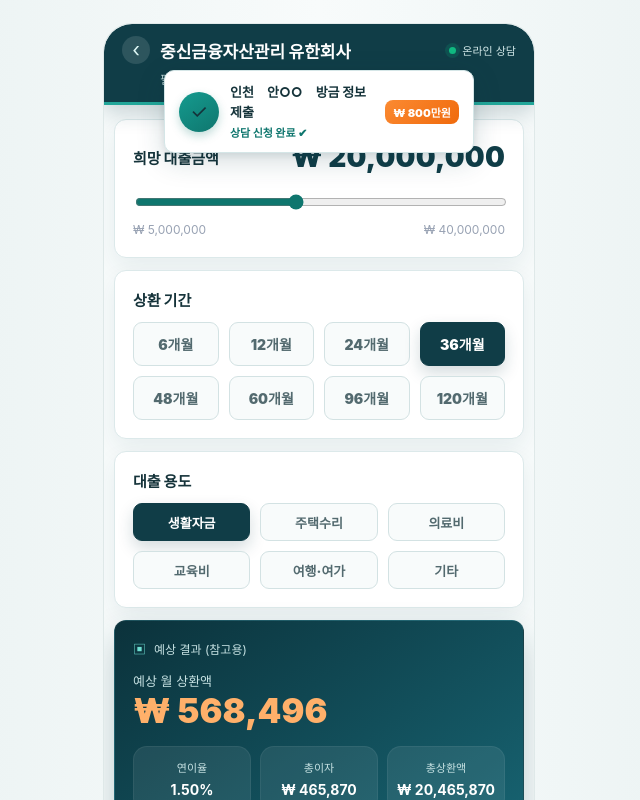
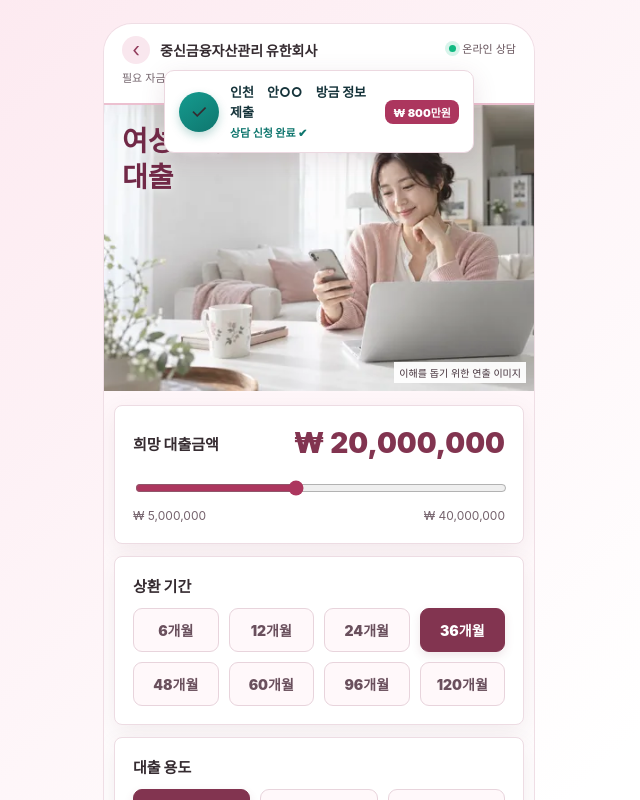
Before and after one commit to allanfetzer379-hub/loan-landing-g, a plain HTML site: page index.html in a window 1280 px wide. Shown: the top 800 px of the page, without its empty margins (321-961 px from the left). Drawn offline with Linux system fonts and the light colour scheme; no server answers.

Commit message:
Add blush women-focused visual theme without changing form logic

```diff
--- a/index.html
+++ b/index.html
@@ -218,6 +218,7 @@
       .stat b{font-size:12px}
     }
   </style>
+  <link rel="stylesheet" href="women-theme.css?v=20260927">
 </head>
 <body>
 <div class="app">
@@ -230,6 +231,11 @@
   </header>
 
   <main id="estimateScreen" class="screen active">
+    <section class="women-hero" aria-labelledby="women-title">
+      <img src="women-home-480.webp" srcset="women-home-480.webp 480w, women-home-960.webp 960w" sizes="(max-width:430px) 100vw, 430px" width="960" height="640" alt="집에서 휴대전화와 노트북을 사용하는 여성의 예시 이미지" fetchpriority="high" decoding="async">
+      <h1 id="women-title">여성 전용<br>대출</h1>
+      <span class="image-disclaimer">이해를 돕기 위한 연출 이미지</span>
+    </section>
     <section class="estimate">
       <div class="card calc-card">
         <div class="row-title">
--- /dev/null
+++ b/women-theme.css
@@ -0,0 +1,52 @@
+:root {
+  --navy: #823450;
+  --navy2: #9d3b61;
+  --blue: #ac365e;
+  --gold: #ac365e;
+  --gold2: #c04975;
+  --ink: #352b30;
+  --muted: #74656d;
+  --line: #eddce3;
+  --soft: #fff4f7;
+  --shadow: 0 8px 24px rgba(107, 45, 68, .08);
+}
+body { background: linear-gradient(150deg, #fce5ed 0%, #fff 70%); }
+.app { background: linear-gradient(180deg, #fff0f5, #fff 850px); box-shadow: 0 0 0 1px #efdee5; }
+.top { background: #fff; color: var(--ink); border-bottom: 2px solid #ecc0d0; box-shadow: 0 3px 14px #6831480a; }
+.brand-row { gap: 8px; align-items: flex-start; }
+.brand-name { font-size: 14px; white-space: normal; overflow: visible; overflow-wrap: anywhere; line-height: 1.5; }
+.back-dot { background: #f9e7ee; color: #913b5b; }
+.status { color: #66535b; padding-top: 4px; }
+.sub-head { color: #74656d; margin-left: 0; line-height: 1.6; font-size: 11px; }
+.women-hero { position: relative; aspect-ratio: 3 / 2; overflow: hidden; }
+.women-hero img { width: 100%; height: 100%; display: block; object-fit: cover; }
+.women-hero h1 { position: absolute; top: 18px; left: 18px; margin: 0; color: #712947; font-size: 28px; font-weight: 900; line-height: 1.3; letter-spacing: 0; text-shadow: 0 1px 8px #ffffffa6; }
+.image-disclaimer { position: absolute; right: 8px; bottom: 8px; font-size: 10px; color: #46333c; background: #fffffff0; padding: 3px 5px; }
+.card,.form-card,.finish-card { border-color: var(--line); border-radius: 8px; box-shadow: var(--shadow); }
+.label,.section-label { color: var(--ink); }
+.amount-display { letter-spacing: 0; }
+.option { background: #fff8fa; border-color: #e8d4dc; color: #6a505d; }
+.option.selected { background: var(--navy); border-color: var(--navy); color: #fff; box-shadow: 0 4px 10px #82345020; }
+.result-card { background: #fff; color: var(--ink); border-top: 3px solid var(--blue); }
+.result-kicker,.monthly-label,.stat span { color: #74656d; }
+.result-kicker:before { color: var(--blue); }
+.monthly-amount { color: #943450; }
+.stat { background: #fff5f8; border-color: #f0dce4; border-radius: 8px; }
+.primary-btn { background: #ac365e; box-shadow: 0 8px 18px #ac365e30; }
+.primary-btn:hover,.next-btn:hover { background: #912849; }
+.trust { color: #725363; border-color: #ecd8e0; }
+.choice.selected { border-color: var(--blue); background: #fff0f5; color: #87324f; box-shadow: inset 0 0 0 1px #ac365e24; }
+.field input:focus,.field select:focus { box-shadow: 0 0 0 3px #ac365e18; }
+.finish-top:not(.blocked) { background: #943d5c; }
+.line-btn { background: #06c755; color: #073b1b; box-shadow: 0 8px 18px #06c75526; }
+.loading { background: #42273399; }
+.note,.footer-note,.range-scale { color: #75636d; }
+#loanNotify { border-color: #ecd8e0 !important; box-shadow: 0 6px 24px #71344d20 !important; }
+#loanNotifyAmount { background: #ac365e !important; }
+@media (min-width:780px) {
+  body { background: linear-gradient(135deg, #fce5ed, #fff 65%); }
+}
+@media (max-width:370px) {
+  .women-hero h1 { font-size: 25px; left: 14px; top: 14px; }
+  .brand-name { font-size: 13px; }
+}
```
Also changed, not shown: women-home-480.webp (added), women-home-960.webp (added).
